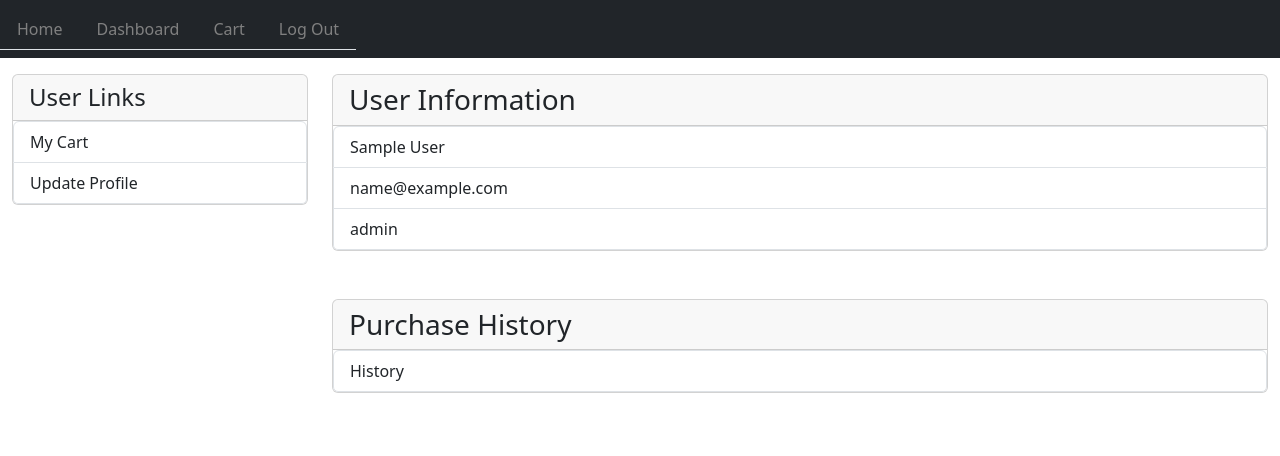
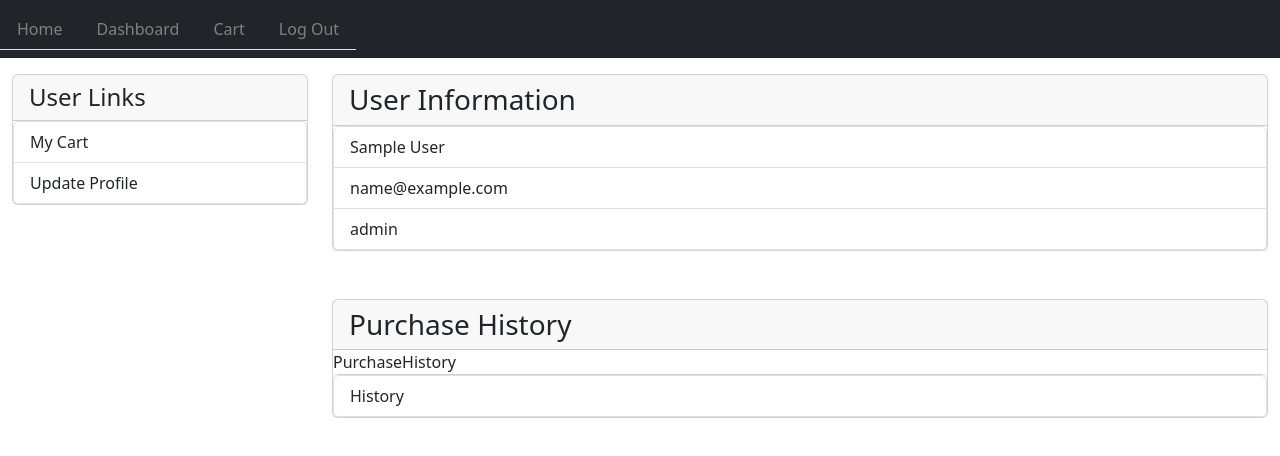
Before and after one commit to techdevshimul/ecom-frontend, a React (Create React App) app: page /user/dashboard in a window 1280 px wide. Shown: the top 456 px of the page. Built offline with nearby package versions, Linux system fonts and the light colour scheme; no server answers; sample sign-in values are in the browser's storage.

Commit message:
Purchase History - Assignment

```diff
--- /dev/null
+++ b/src/api/apiPurchase.js
@@ -0,0 +1,11 @@
+import { userInfo } from "../utils/auth";
+import { API } from "../utils/config";
+import axios from "axios";
+
+export const getPurchaseHistory = () => {
+  return axios.get(`${API}/purchase`, {
+    headers: {
+      Authorization: `Bearer ${userInfo().token}`,
+    },
+  });
+};
--- /dev/null
+++ b/src/components/PurchaseHistory/PurchaseHistory.js
@@ -0,0 +1,22 @@
+import { useEffect, useState } from "react";
+import { getPurchaseHistory } from "../../api/apiPurchase";
+
+const PurchaseHistory = () => {
+  const [purchaseHistory, setPurchaseHistory] = useState();
+  const [error, setError] = useState();
+
+  useEffect(() => {
+    getPurchaseHistory()
+      .then((response) => setPurchaseHistory(response.data))
+      .catch((err) => {
+        if (err.response) setError(err.response.data);
+        else setError("Loading Cart Failed!");
+      });
+
+    console.log(purchaseHistory);
+  }, []);
+
+  return <div>PurchaseHistory</div>;
+};
+
+export default PurchaseHistory;
--- a/src/components/user/Dashboard.js
+++ b/src/components/user/Dashboard.js
@@ -1,6 +1,7 @@
 import Layout from "../Layout";
 import { Link } from "react-router-dom";
 import { userInfo } from "../../utils/auth";
+import PurchaseHistory from "../PurchaseHistory/PurchaseHistory";
 
 const Dashboard = () => {
   const { name, email, role } = userInfo();
@@ -25,9 +26,10 @@ const Dashboard = () => {
     );
   };
 
-  const PurchaseHistory = () => (
+  const PurchaseHistoryDiv = () => (
     <div className="card mb-5">
       <h3 className="card-header">Purchase History</h3>
+      {<PurchaseHistory />}
       <ul className="list-group">
         <li className="list-group-item">History</li>
       </ul>
@@ -53,7 +55,7 @@ const Dashboard = () => {
         </div>
         <div className="col-sm-9">
           <UserInfo />
-          <PurchaseHistory />
+          <PurchaseHistoryDiv />
         </div>
       </div>
     </Layout>
```
